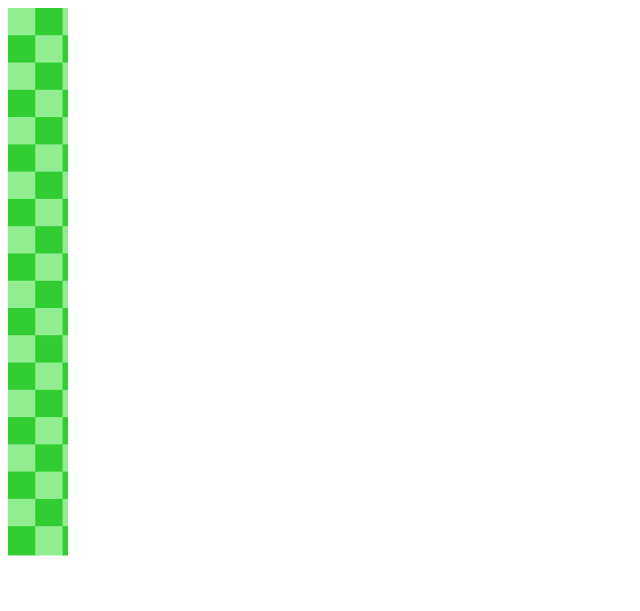
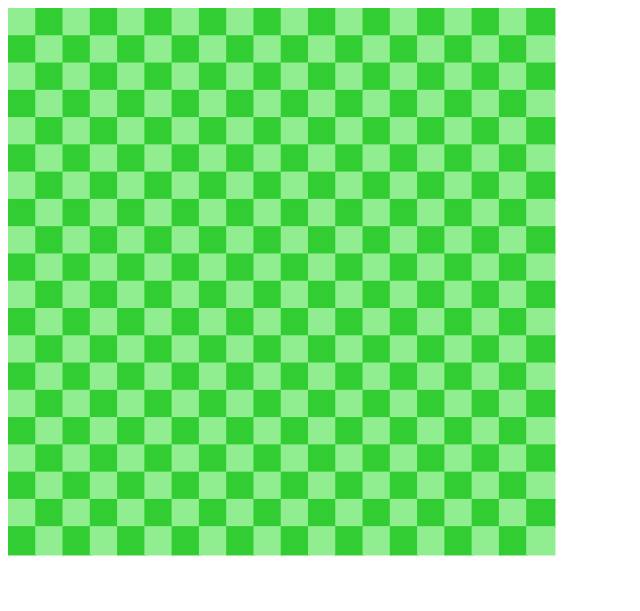
Before and after one commit to JGGaming/snake, a plain HTML site: page index.html in a window 1280 px wide. Shown: the whole page, without its empty margins (0-640 px from the left). Drawn offline with Linux system fonts and the light colour scheme.

Commit message:
update canvas dimensions

```diff
--- a/index.html
+++ b/index.html
@@ -9,7 +9,7 @@
 </head>
 
 <body>
-  <canvas id="game" height="600" width="60" >
+  <canvas id="game" height="600" width="600" >
 
   <script src="script.js"></script>
 </body>
```
